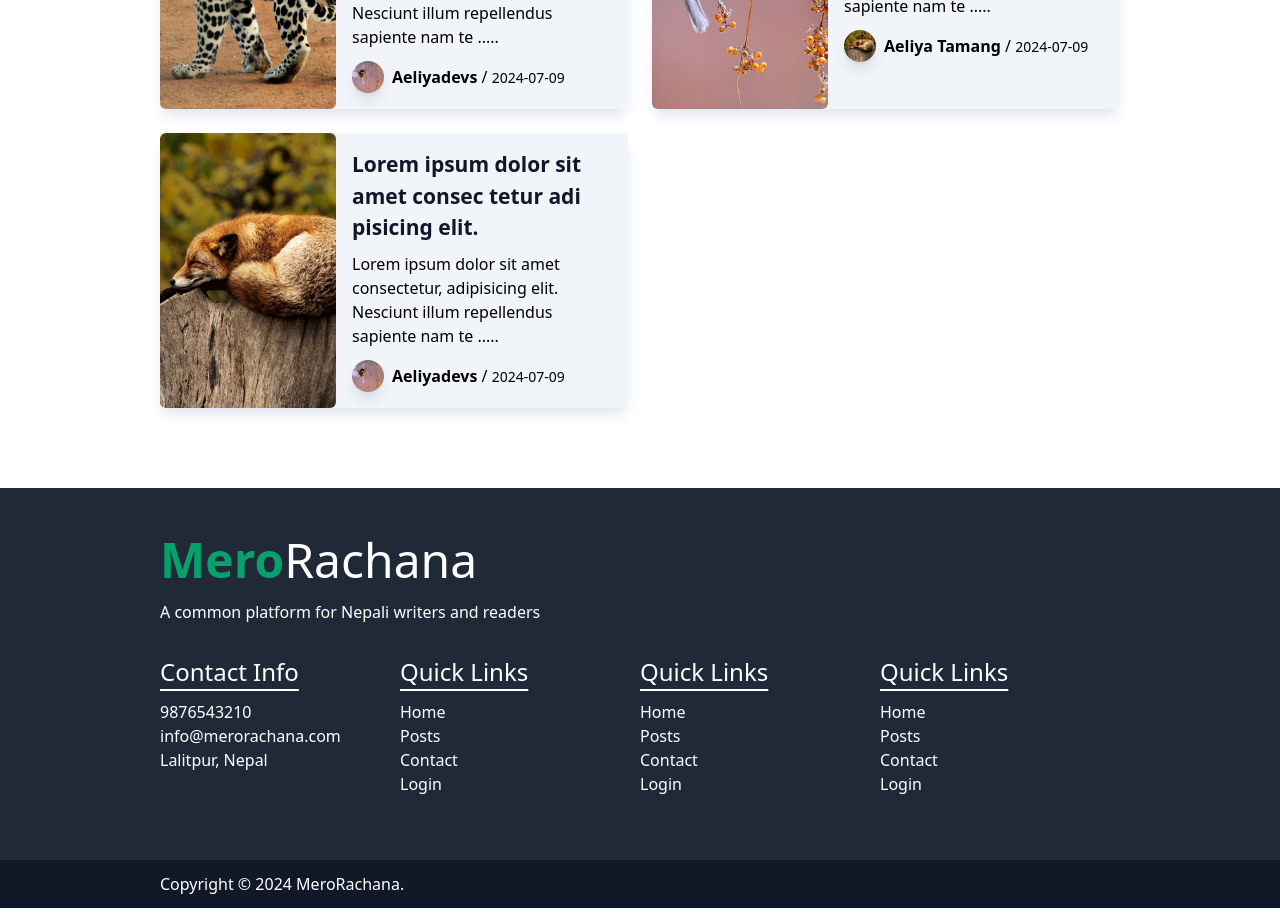
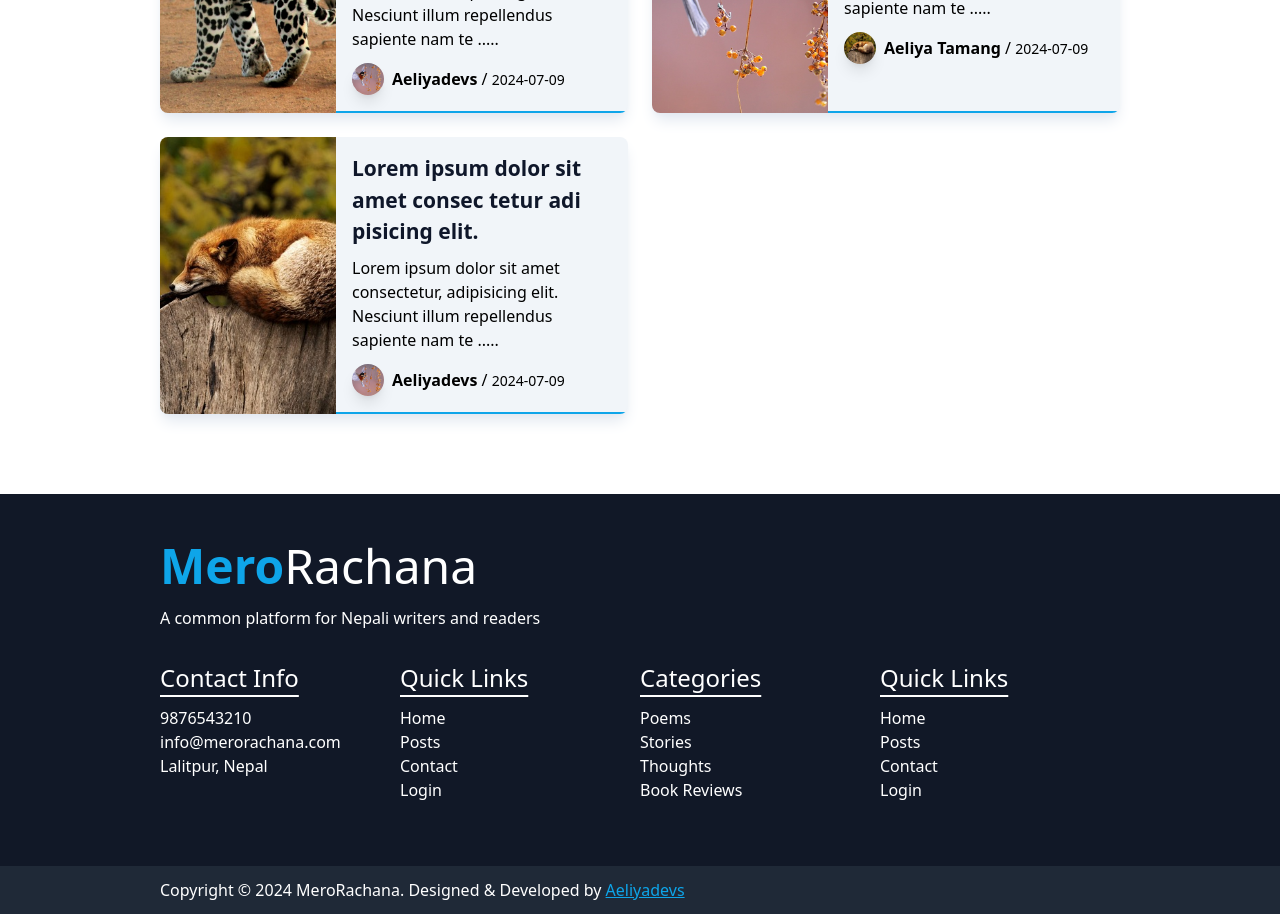
Before and after one commit to aeliyadevs/mero-rachana, a React (Vite) app: page /posts in a window 1280 px wide. Shown: the part 680-1594 px from the top of the page. Built offline with nearby package versions, Linux system fonts and the light colour scheme.

Commit message:
add alternative design for featured card

```diff
--- a/src/components/Card.tsx
+++ b/src/components/Card.tsx
@@ -16,13 +16,13 @@ const Card: React.FC<ComponentProps> = ({ id }) => {
     return <>Missing post</>;
   }
   return (
-    <div className="bg-slate-100 rounded-md shadow-lg shadow-slate-200 flex">
+    <div className="bg-slate-100 rounded-lg overflow-hidden shadow-lg shadow-slate-200 flex">
       <img
-        className="w-44 h-full object-cover rounded-md"
+        className="w-44 h-full object-cover"
         src={thePost.featuredImage}
         alt=""
       />
-      <div className="relative p-4 pb-4">
+      <div className="relative p-4 pb-4 border-b-2 border-b-primary">
         <Link to={"/posts/" + thePost.postId}>
           <HeadingThree heading={thePost.postTitle} />
         </Link>
--- a/src/components/CardAlt.tsx
+++ b/src/components/CardAlt.tsx
@@ -22,7 +22,7 @@ const CardAlt: React.FC<ComponentProps> = ({ id }) => {
         src={thePost.featuredImage}
         alt=""
       />
-      <div className="flex gap-6 w-full bg-sky-400 text-white px-4 py-2">
+      <div className="flex gap-6 w-full bg-sky-500 text-white px-4 py-2">
         <p>
           <i className="fa-regular fa-heart"></i> 999k likes
         </p>
--- /dev/null
+++ b/src/components/FeaturedCardAlt.tsx
@@ -0,0 +1,46 @@
+import { Link } from "react-router-dom";
+import HeadingThree from "./ul/HeadingThree";
+import { getAuthorById, getPostById } from "../utils/GetData";
+
+interface ComponentProps {
+  id: number;
+}
+const FeaturedCardAlt: React.FC<ComponentProps> = ({ id }) => {
+  const thePost = getPostById(id);
+  let theAuthor = undefined;
+  if (thePost) {
+    theAuthor = getAuthorById(thePost.author);
+  }
+
+  if (!thePost) {
+    return <>Missing post</>;
+  }
+  return (
+    <div className="rounded-lg shadow-lg shadow-slate-200 relative overflow-hidden">
+      <div className="absolute">
+        <img
+          className="w-full h-[500px] object-cover"
+          src={thePost.featuredImage}
+          alt=""
+        />
+      </div>
+      <div className="w-full h-[500px] p-8 relative bg-gradient-to-b from-transparent to-black text-white flex flex-col justify-end">
+        <div className="w-max bg-sky-600 mb-2 px-4 py-1 absolute top-16 -left-11 -rotate-90">
+          <i className="fa-regular fa-star"></i> Featured
+        </div>
+        <Link to={"/posts/" + thePost.postId}>
+          <h3 className="text-4xl font-bold text-white mb-4">
+            {thePost.postTitle}
+          </h3>
+        </Link>
+        <p className="mb-3">
+          {thePost.postContent.substring(0, 160) + " ....."}
+        </p>
+        <Link to={"/posts/" + thePost.postId} className="text-sm text-blue-400">
+          View Details <i className="fa-solid fa-arrow-right-long ml-2"></i>
+        </Link>
+      </div>
+    </div>
+  );
+};
+export default FeaturedCardAlt;
--- a/src/components/Footer.tsx
+++ b/src/components/Footer.tsx
@@ -1,6 +1,8 @@
+import { Link } from "react-router-dom";
+
 const Footer = () => {
   return (
-    <footer className="w-full bg-gray-800 text-white">
+    <footer className="w-full bg-gray-900 text-white">
       <div className="w-9/12 mx-auto mb-4 pt-12">
         <p className="text-5xl text-primary mb-4 font-bold">
           Mero<span className="font-light text-white">Rachana</span>
@@ -31,13 +33,13 @@ const Footer = () => {
         </nav>
         <nav className="w-2/4">
           <h2 className="mb-3 text-2xl underline underline-offset-8">
-            Quick Links
+            Categories
           </h2>
           <ul>
-            <li>Home</li>
-            <li>Posts</li>
-            <li>Contact</li>
-            <li>Login</li>
+            <li>Poems</li>
+            <li>Stories</li>
+            <li>Thoughts</li>
+            <li>Book Reviews</li>
           </ul>
         </nav>
         <nav className="w-2/4">
@@ -52,8 +54,17 @@ const Footer = () => {
           </ul>
         </nav>
       </div>
-      <div className="w-full bg-gray-900 py-3">
-        <div className="w-9/12 mx-auto">Copyright © 2024 MeroRachana.</div>
+      <div className="w-full bg-gray-800 py-3">
+        <div className="w-9/12 mx-auto">
+          Copyright © 2024 MeroRachana. Designed & Developed by{" "}
+          <Link
+            to="https://cli.aeliya.com.np"
+            target="_blank"
+            className="text-primary underline"
+          >
+            Aeliyadevs
+          </Link>
+        </div>
       </div>
     </footer>
   );
--- a/src/components/ul/HeadingThree.tsx
+++ b/src/components/ul/HeadingThree.tsx
@@ -3,7 +3,7 @@ interface ComponentProps {
 }
 const HeadingThree: React.FC<ComponentProps> = ({ heading }) => {
   return (
-    <h3 className="text-slate-900 text-[21px] font-bold mb-2 hover:text-cyan-600 hover:translate-x-2 duration-300">
+    <h3 className="text-slate-900 text-[21px] font-bold mb-2 hover:text-sky-500 hover:translate-x-2 duration-300">
       {heading.substring(0, 60)} {heading.length > 60 ? " ...." : ""}
     </h3>
   );
--- a/src/pages/Home/index.tsx
+++ b/src/pages/Home/index.tsx
@@ -4,14 +4,14 @@ import HeadingTwo from "../../components/ul/HeadingTwo";
 import AuthorCard from "../../components/AuthorCard";
 
 import { authors } from "../../data/defaultPosts.json";
-import CardSM from "../../components/CardSM";
 import CardAlt from "../../components/CardAlt";
+import FeaturedCardAlt from "../../components/FeaturedCardAlt";
 
 const Home = () => {
   const featuredPost = getFeaturedPost();
   return (
     <>
-      <section className="w-9/12 mx-auto my-12 rounded-md flex gap-6">
+      {/* <section className="w-9/12 mx-auto my-12 rounded-md flex gap-6">
         <img
           src={featuredPost?.featuredImage}
           alt=""
@@ -36,6 +36,10 @@ const Home = () => {
             View Details <i className="fa-solid fa-arrow-right-long ml-2"></i>
           </Link>
         </div>
+      </section> */}
+      <section className="w-9/12 mx-auto my-8 flex gap-6">
+        <FeaturedCardAlt id={2} />
+        <FeaturedCardAlt id={3} />
       </section>
       <section className="w-9/12 mx-auto my-24">
         <HeadingTwo heading="Popular this month" />
--- a/tailwind.config.js
+++ b/tailwind.config.js
@@ -8,7 +8,7 @@ export default {
         primaryFont: ["Open Sans", "sans-serif"],
       },
       colors: {
-        primary: "#06a16c",
+        primary: "#0ea5e9",
       },
     },
   },
```
